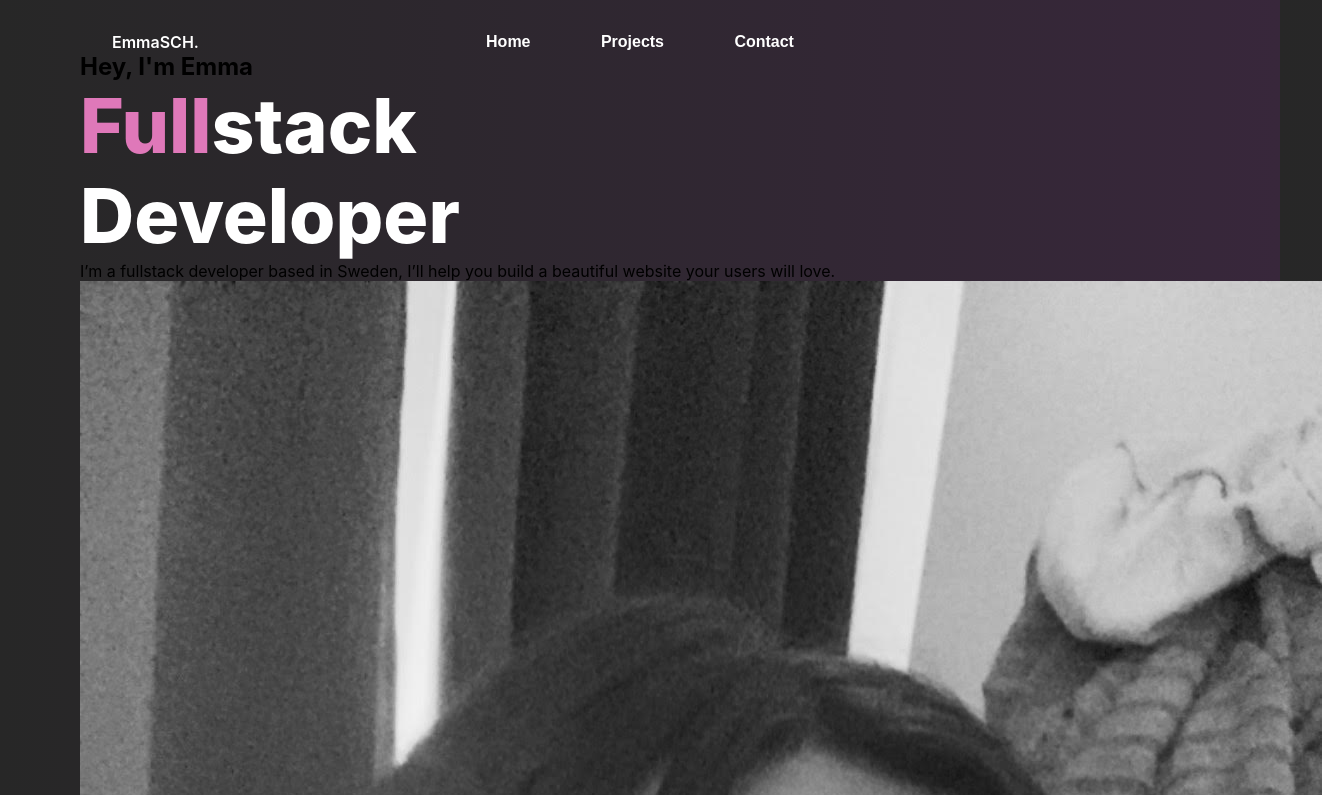
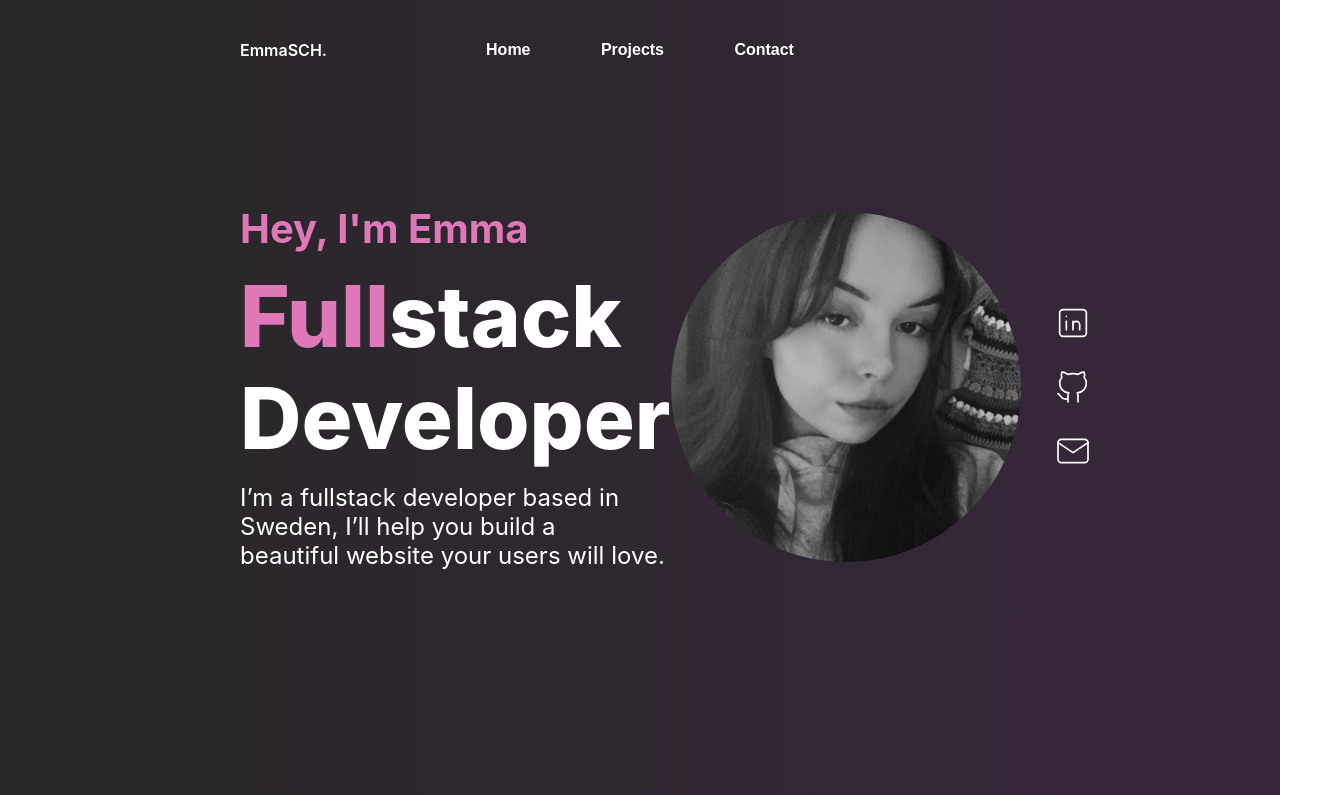
Before and after one commit to emmaschonbeck/Portfolio-react, a React (Vite) app: page / in a window 1280 px wide. Shown: the top 795 px of the page, 1322 px wide, since content can reach past the window. Built offline with nearby package versions, Linux system fonts and the light colour scheme.

Commit message:
Added header and hero sections

```diff
--- a/src/App.css
+++ b/src/App.css
@@ -10,6 +10,7 @@ body {
   font-weight: 400;
   font-style: normal;
   background: var(--background-color);
+  padding: 2.5rem 15rem;
 }
 
 :root {
@@ -19,20 +20,25 @@ body {
 }
 
 #home-wrapper {
-  padding: 2rem 5rem;
 }
-
-/*
-  HEADER
-*/
 
 .header-wrapper {
   position: relative;
   display: flex;
   align-items: center;
   height: auto;
-  padding: 0 2rem;
+  margin-bottom: 9rem;
 }
+
+#hero-wrapper {
+  display: flex;
+  align-items: center;
+  justify-content: space-between;
+}
+
+/*
+  HEADER
+*/
 
 .header-wrapper h3 {
   font-size: 1rem;
@@ -61,8 +67,24 @@ body {
   HERO
 */
 
+.hero-text {
+  display: flex;
+  flex-direction: column;
+  gap: .8rem;
+}
+
+.hero-text h2 {
+  font-size: 2.5rem;
+  color: var(--text-color-pink);
+}
+
+.hero-text p {
+  font-size: 24px;
+  color: var(--text-color-light);
+}
+
 .hero-title {
-  font-size: 75px;
+  font-size: 85px;
   font-weight: 800;
   line-height: 1.2;
   color: var(--text-color-light);
@@ -71,3 +93,24 @@ body {
 .highlight {
   color: var(--text-color-pink);
 }
+
+.hero-img img {
+  width: 350px;
+  height: 350px;
+  object-fit: cover;
+  border-radius: 50%;
+  display: block;
+}
+
+.hero-right {
+  display: flex;
+  align-items: center;
+  gap: 2rem;
+  margin-right: 14rem;
+}
+
+.social-icons {
+  display: flex;
+  flex-direction: column;
+  gap: 1.5rem;
+}
--- a/src/components/Hero.jsx
+++ b/src/components/Hero.jsx
@@ -2,24 +2,24 @@ import React from 'react'
 
 const Hero = () => {
   return (
-    <div className='hero-wrapper'>
+    <div id='hero-wrapper'>
       <div className='hero-text'>
             <h2>Hey, I'm Emma</h2>
             <h1 class="hero-title">
                   <span class="highlight">Full</span>stack<br />
                   Developer
             </h1>
-            <p>I’m a fullstack developer based in Sweden, I’ll help you build a beautiful website your users will love.</p>
+            <p>I’m a fullstack developer based in Sweden, I’ll help you build a <br /> beautiful website your users will love.</p>
       </div>
-      <div className=''>
+      <div className='hero-right'>
             <div className='hero-img'>
                   <img src="/images/hero-img.jpg" alt="" />
             </div>
             <div className='social-icons'>
                   <svg
                   xmlns="http://www.w3.org/2000/svg"
-                  width="32"
-                  height="32"
+                  width="40"
+                  height="40"
                   viewBox="0 0 24 24"
                   fill="none"
                   stroke="#ffffffff"
@@ -36,8 +36,8 @@ const Hero = () => {
 
                   <svg
                   xmlns="http://www.w3.org/2000/svg"
-                  width="32"
-                  height="32"
+                  width="40"
+                  height="40"
                   viewBox="0 0 24 24"
                   fill="none"
                   stroke="#ffffffff"
@@ -50,8 +50,8 @@ const Hero = () => {
 
                   <svg
                   xmlns="http://www.w3.org/2000/svg"
-                  width="32"
-                  height="32"
+                  width="40"
+                  height="40"
                   viewBox="0 0 24 24"
                   fill="none"
                   stroke="#ffffffff"
```
